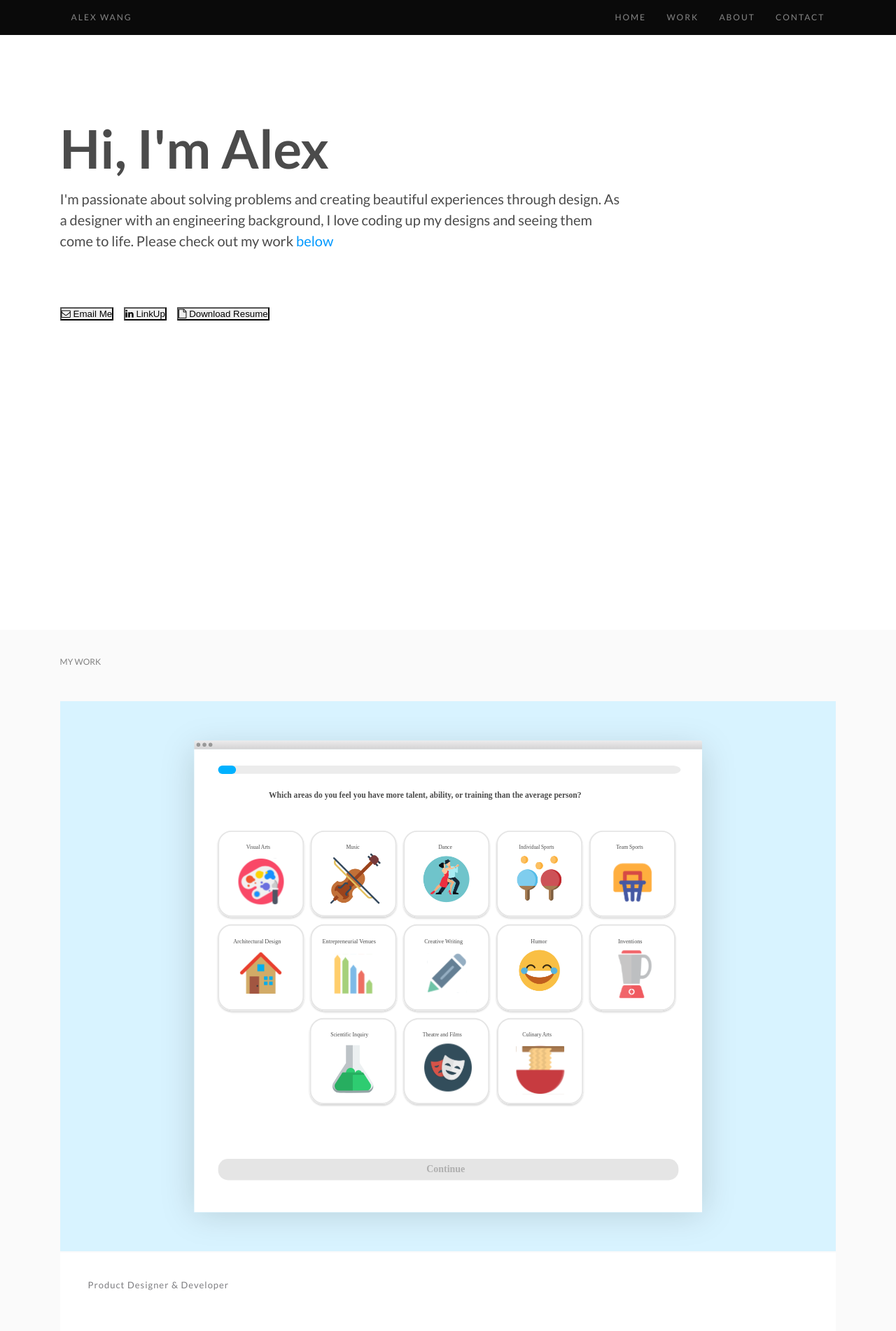
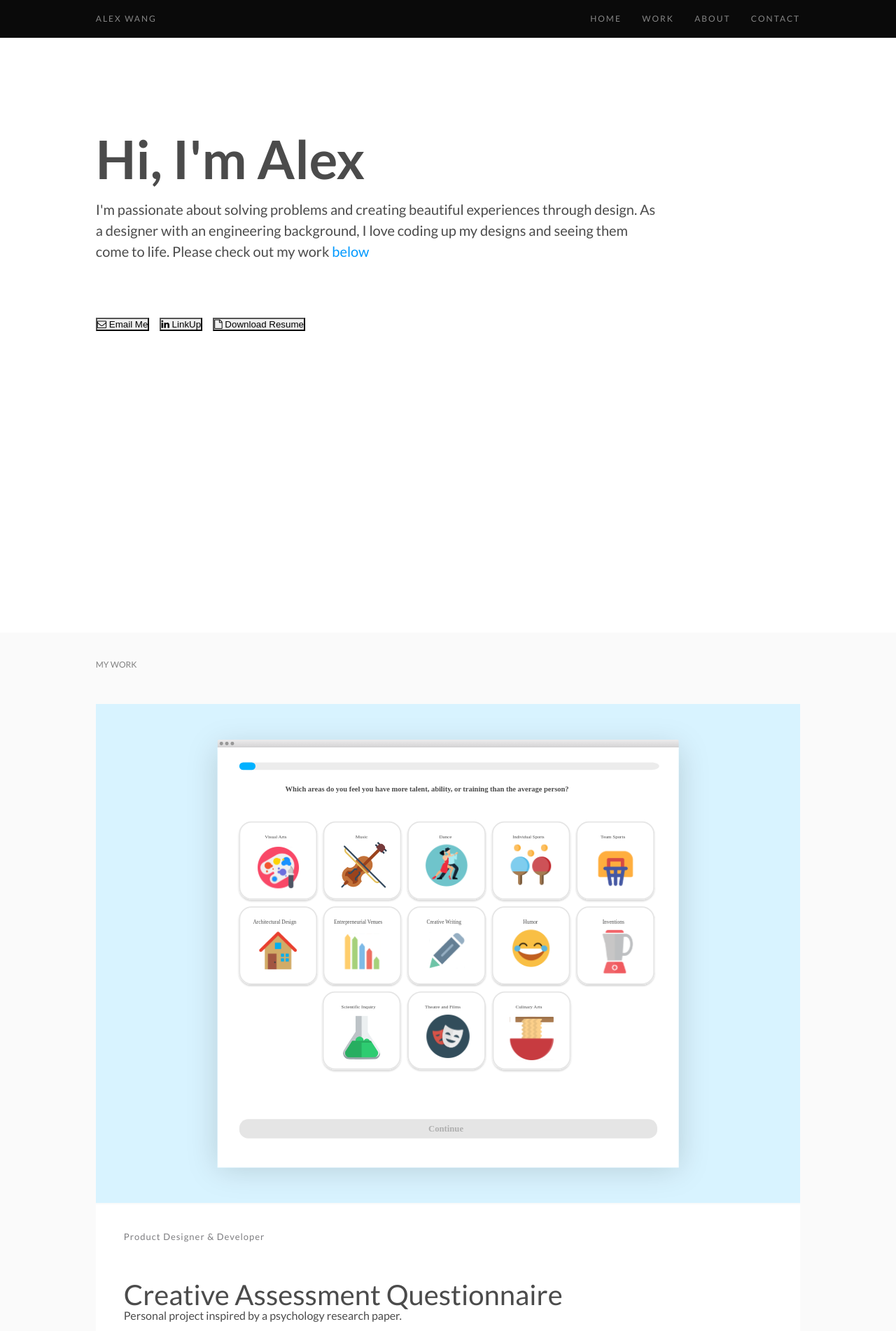
Before and after one commit to awanger/awanger.github.io, a Jekyll site: the page built from index.html, in a window 1280 px wide. Shown: the top 1902 px of the page at 70% size. Built offline with Jekyll 4.4.1, drawn with Linux system fonts in a browser that asks for light colours.

Commit message:
Align navbar-logo with the rest of the site

```diff
--- a/assets/css/custom.css
+++ b/assets/css/custom.css
@@ -10,16 +10,19 @@ body {
     background-color: #FAFAFA;
 }
 
-
 a {
     color: #09f;
     text-decoration: none;
 }
 
+p {
+    line-height: 1.3rem;
+}
+
 .container {
     max-width: 1160px;
     margin: 0 auto;
-    padding: 0 2%;
+    padding: 0 6%;
 }
 
 header {
@@ -28,7 +31,7 @@ header {
 
 /* Navbar mobile layout */
 .navbar {
-    padding: 1.2rem 1rem;
+    padding: 1.3rem 0;
     width: 100%;
 }
 
@@ -156,7 +159,7 @@ header {
 .jumbotron {
     height: calc(100vh - 50px);
     background-color: #ffffff;
-    padding-top: 124px;
+    padding-top: 15vh;
 } @media screen and (max-width: 575px) {
     .jumbotron {
         height: 60vh;
```
